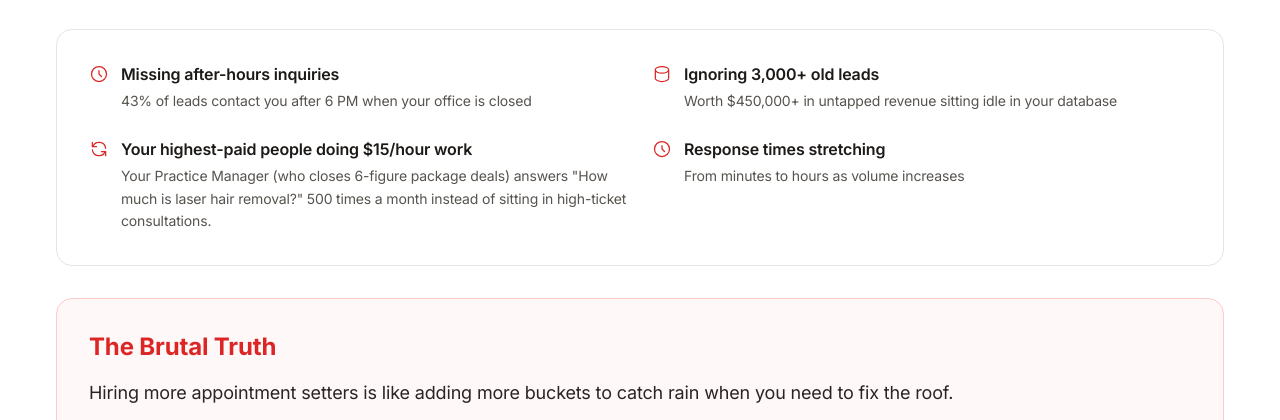
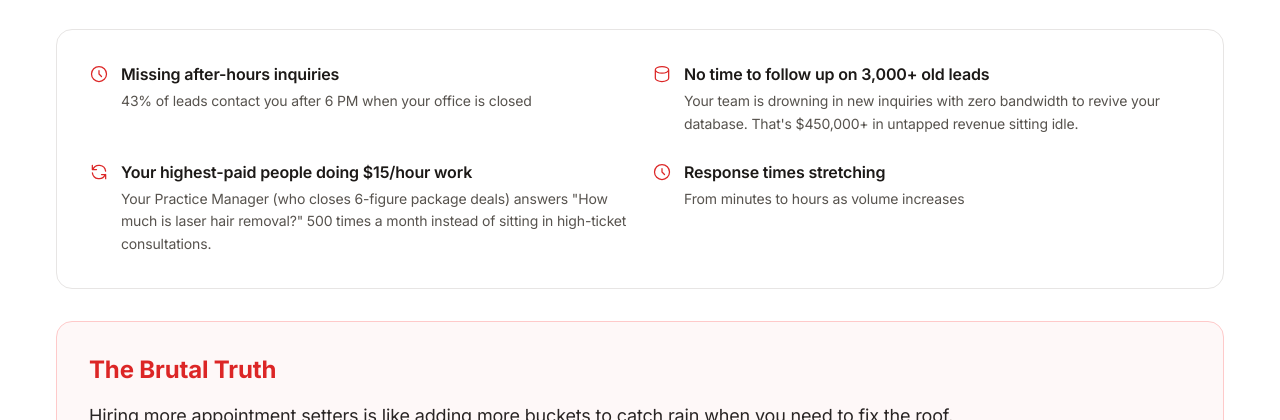
Before and after one commit to digitalempire2020/stellah-ai-website, a website: page killer-section-grid-preview.html in a window 1280 px wide. Shown: the part 366-786 px from the top of the page. Drawn offline with nearby package versions, Linux system fonts and the light colour scheme.

Commit message:
Update Problem 2: revise to focus on 'no time to follow up on old leads'

```diff
--- a/killer-section-grid-preview.html
+++ b/killer-section-grid-preview.html
@@ -74,9 +74,9 @@
             <path d="M4 7v10c0 2.21 3.582 4 8 4s8-1.79 8-4V7M4 7c0 2.21 3.582 4 8 4s8-1.79 8-4M4 7c0-2.21 3.582-4 8-4s8 1.79 8 4"/>
           </svg>
           <div>
-            <h3 class="font-semibold text-stone-900 mb-1">Ignoring 3,000+ old leads</h3>
+            <h3 class="font-semibold text-stone-900 mb-1">No time to follow up on 3,000+ old leads</h3>
             <p class="text-sm text-stone-600 leading-relaxed">
-              Worth $450,000+ in untapped revenue sitting idle in your database
+              Your team is drowning in new inquiries with zero bandwidth to revive your database. That's $450,000+ in untapped revenue sitting idle.
             </p>
           </div>
         </div>
```
